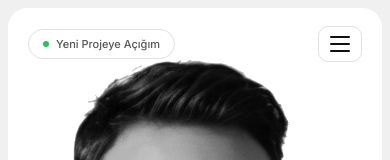
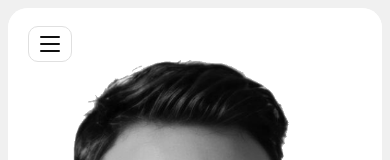
Before and after one commit to igecgili/portfolio, a Next.js app: page / in a window 390 px wide. Shown: the top 160 px of the page. Built offline with nearby package versions, Linux system fonts and the light colour scheme.

Commit message:
Hero mobile: remove Yeni Projeye Açığım pill

```diff
--- a/components/Hero.tsx
+++ b/components/Hero.tsx
@@ -92,16 +92,6 @@ export default function Hero() {
           display: "flex", alignItems: "center", justifyContent: "space-between",
           padding: "18px 20px", zIndex: 200,
         }}>
-          <div style={{
-            display: "inline-flex", alignItems: "center", gap: "7px",
-            padding: "6px 14px", borderRadius: "999px",
-            background: "#fff", border: "1px solid #e0e0e0",
-            fontSize: "11px", fontWeight: 500, color: "#555",
-          }}>
-            <span style={{ width: 6, height: 6, borderRadius: "50%", background: "#22c55e", display: "inline-block" }} />
-            Yeni Projeye Açığım
-          </div>
-
           <button
             onClick={() => setMenuOpen(o => !o)}
             style={{
```
